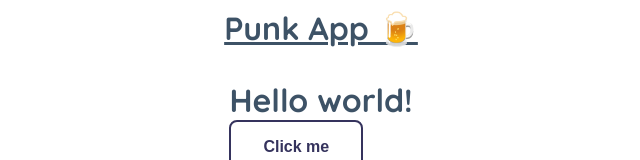
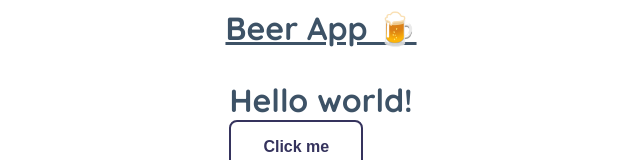
Before and after one commit to Tripouille/beer-app, a Next.js app: page / in a window 1280 px wide. Shown: the top 160 px of the page, without its empty margins (319-959 px from the left). Built offline with nearby package versions, Linux system fonts and the light colour scheme.

Commit message:
chore: update header title

```diff
--- a/src/components/MainLayout.tsx
+++ b/src/components/MainLayout.tsx
@@ -9,7 +9,7 @@ export const MainLayout = ({ children }: PropsWithChildren) => {
     <MainLayoutContainer>
       <header>
         <h1>
-          <Link href={ROUTES.HOME()}>Punk App 🍺</Link>
+          <Link href={ROUTES.HOME()}>Beer App 🍺</Link>
         </h1>
       </header>
       {children}
```
